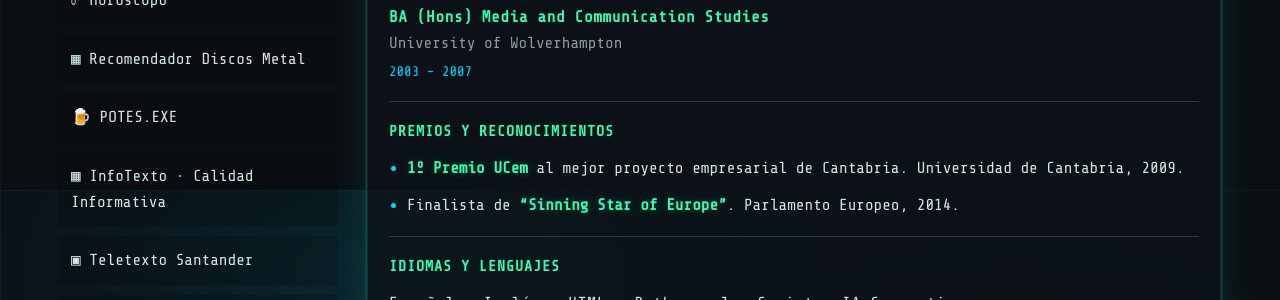
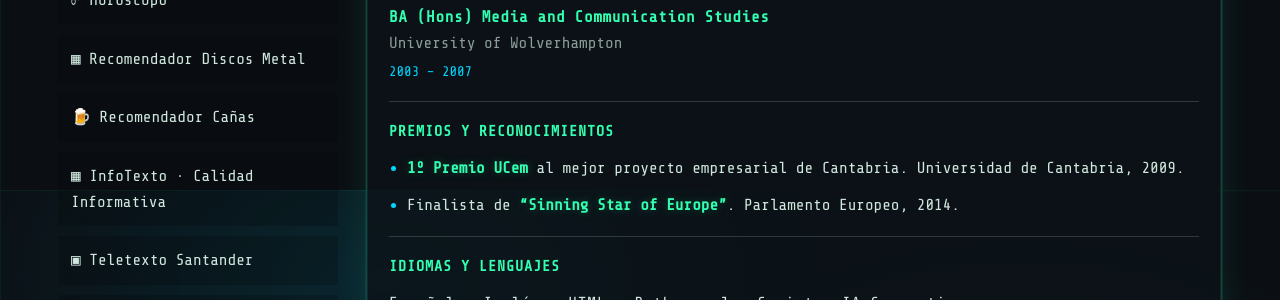
Before and after one commit to guardovich/guardovich.github.io, a Jekyll site: the page built from index.md, in a window 1280 px wide. Shown: the part 710-1010 px from the top of the page. Built offline with Jekyll 4.4.1, drawn with Linux system fonts in a browser that asks for light colours.

Commit message:
Update default.html

```diff
--- a/_layouts/default.html
+++ b/_layouts/default.html
@@ -57,7 +57,7 @@
    href="{{ '/metal-teletexto.html' | relative_url }}">▦ Recomendador Discos Metal</a>
 
         <a class="menu-item {% if page.url contains 'potes' %}active{% endif %}"
-   href="{{ '/potes/' | relative_url }}">🍺 POTES.EXE</a>
+   href="{{ '/potes/' | relative_url }}">🍺 Recomendador Cañas</a>
 
         <a class="menu-item {% if page.url contains 'infotexto' %}active{% endif %}"
    href="{{ '/infotexto.html' | relative_url }}">
```
